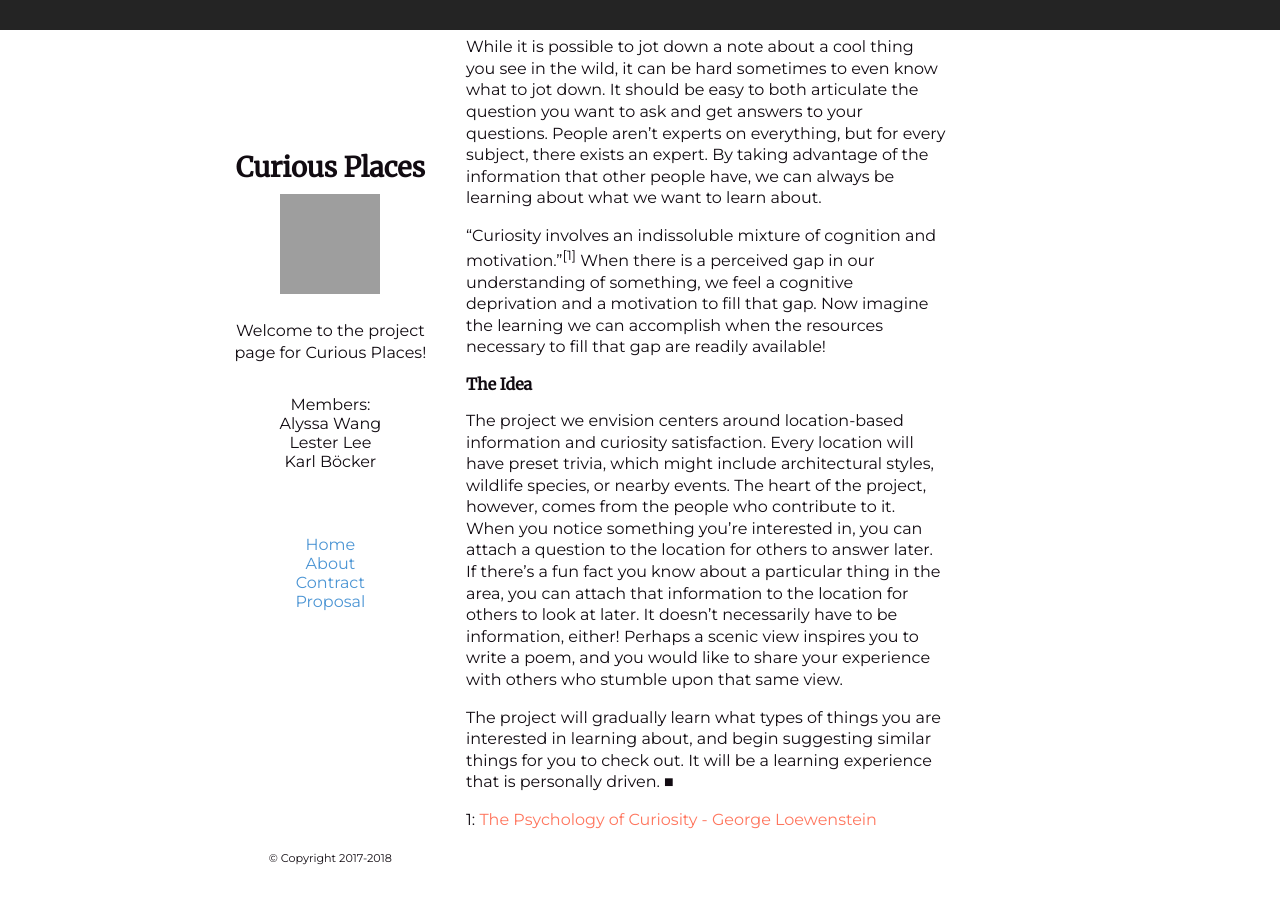
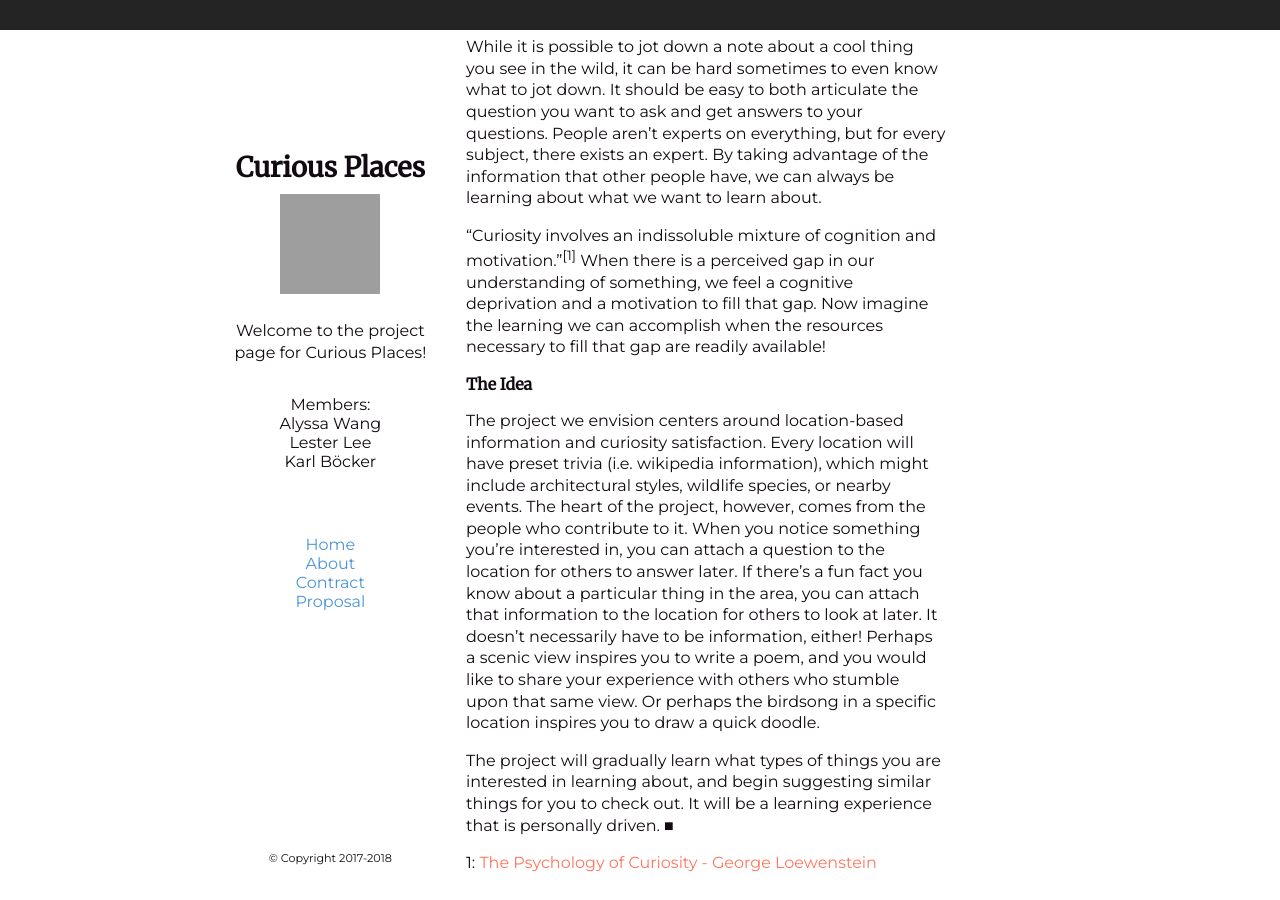
Before and after one commit to lester-lee/curious-places, a Jekyll site: the page built from proposal.md, in a window 1280 px wide and 900 px high, scrolled down 969 px. Built offline with Jekyll 4.4.1, drawn with Linux system fonts in a browser that asks for light colours; grey boxes are pictures that could not be loaded.

Commit message:
Update proposal.md

```diff
--- a/proposal.md
+++ b/proposal.md
@@ -17,7 +17,7 @@ While it is possible to jot down a note about a cool thing you see in the wild,
  "Curiosity involves an indissoluble mixture of cognition and motivation."<sup>[1]</sup> When there is a perceived gap in our understanding of something, we feel a cognitive deprivation and a motivation to fill that gap. Now imagine the learning we can accomplish when the resources necessary to fill that gap are readily available!
 
 #### The Idea
-The project we envision centers around location-based information and curiosity satisfaction. Every location will have preset trivia, which might include architectural styles, wildlife species, or nearby events. The heart of the project, however, comes from the people who contribute to it. When you notice something you're interested in, you can attach a question to the location for others to answer later. If there's a fun fact you know about a particular thing in the area, you can attach that information to the location for others to look at later. It doesn't necessarily have to be information, either! Perhaps a scenic view inspires you to write a poem, and you would like to share your experience with others who stumble upon that same view.
+The project we envision centers around location-based information and curiosity satisfaction. Every location will have preset trivia (i.e. wikipedia information), which might include architectural styles, wildlife species, or nearby events. The heart of the project, however, comes from the people who contribute to it. When you notice something you're interested in, you can attach a question to the location for others to answer later. If there's a fun fact you know about a particular thing in the area, you can attach that information to the location for others to look at later. It doesn't necessarily have to be information, either! Perhaps a scenic view inspires you to write a poem, and you would like to share your experience with others who stumble upon that same view. Or perhaps the birdsong in a specific location inspires you to draw a quick doodle.
 
 The project will gradually learn what types of things you are interested in learning about, and begin suggesting  similar things for you to check out. It will be a learning experience that is personally driven. ■
 
```
